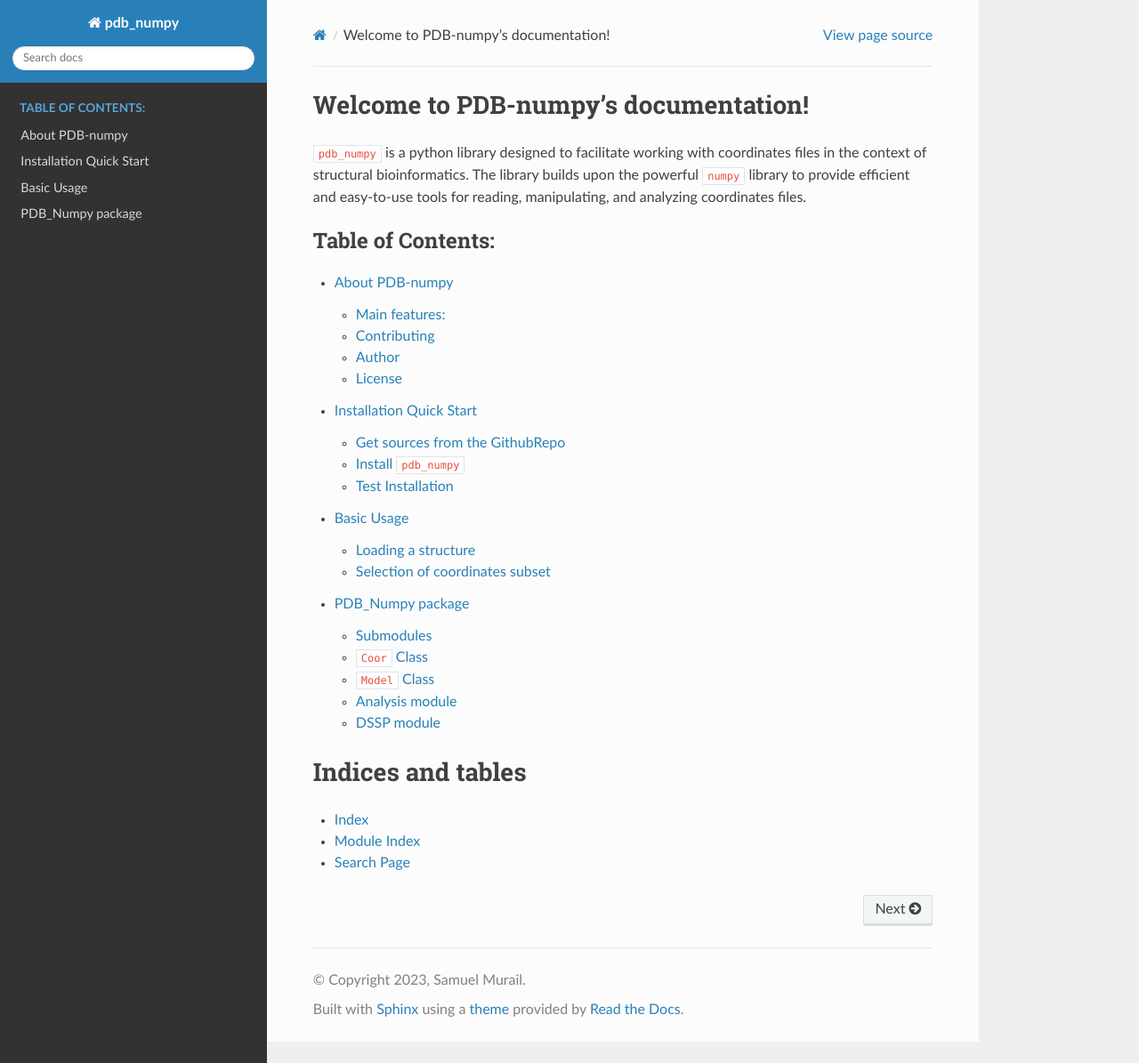
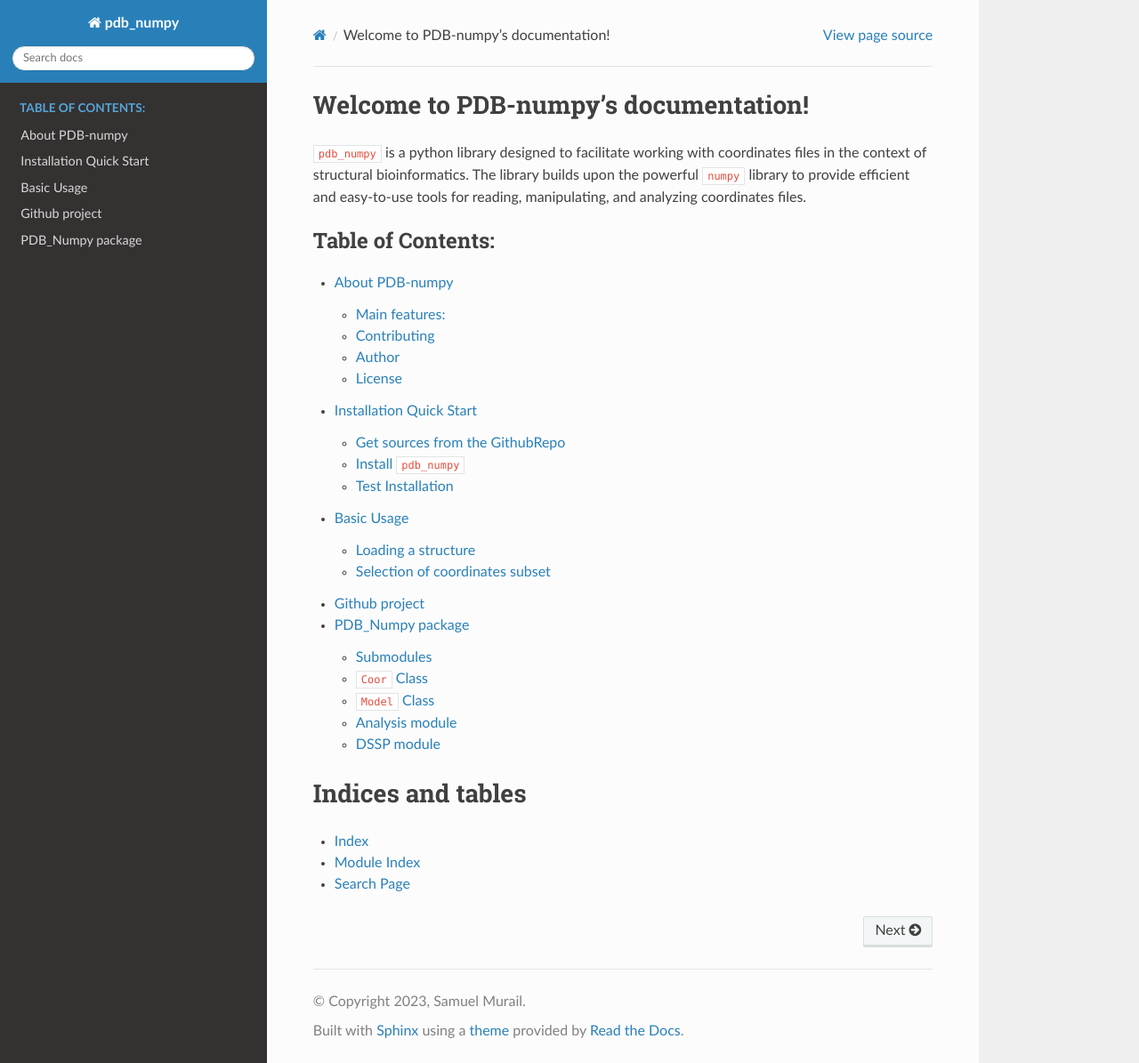
Before and after one commit to samuelmurail/pdb_numpy, a Sphinx documentation site: the page built from docs/source/index.rst, in a window 1280 px wide and 1195 px high. Shown: the whole window at 89% size. Built offline with Sphinx 7.4.7 and the Read the Docs theme 2.0.0, drawn with Linux system fonts in a browser that asks for light colours.

Commit message:
Update doctree with a link to github

```diff
--- a/README.rst
+++ b/README.rst
@@ -41,7 +41,7 @@ Main features:
 - DockQ calculation
 - Secondary Structure calculation (pseudo DSSP)
 
-For more examples and documentation, see the pdb_numpy documentation at
+For more examples and documentation, see the ``pdb_numpy`` documentation at
 https://pdb-numpy.readthedocs.io/en/latest/readme.html.
 
 Contributing
--- a/docs/source/index.rst
+++ b/docs/source/index.rst
@@ -18,6 +18,7 @@ reading, manipulating, and analyzing coordinates files.
    readme
    installation
    basic_example
+   Github project <https://github.com/samuelmurail/pdb_numpy>
    pdb_numpy
 
 Indices and tables
```
